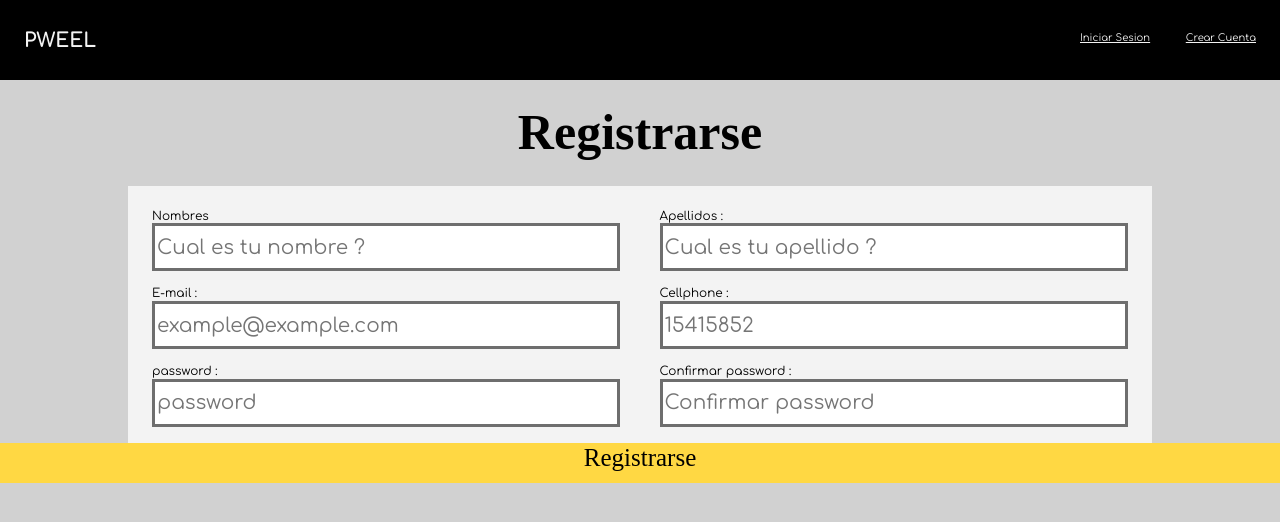
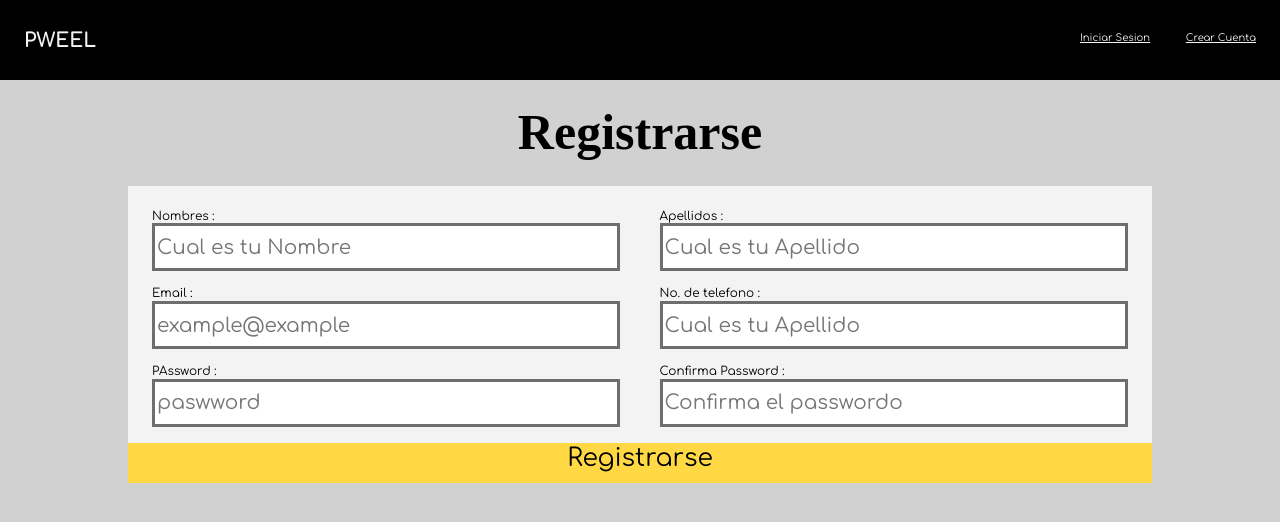
Before and after one commit to Daniel-Serrano-Ing-multimedia/PWEEL-client-React, a Next.js app: page /registro in a window 1280 px wide. Shown: the top 522 px of the page. Built offline with nearby package versions, Linux system fonts and the light colour scheme.

Commit message:
Descomponiendo inputs de registro

```diff
--- /dev/null
+++ b/components/InputField.jsx
@@ -0,0 +1,30 @@
+import React from 'react';
+//styles
+import styles from '../styles/Forms.module.scss';
+
+const InputField = ({ inputField, placeholder, label, type, value ,error, touched, handleChange, handleBlur }) => {
+  return (
+    <div className = { `${styles.form_field} col-12-sm col-6-lg` } >
+      <label
+        htmlFor = { inputField } >{ label }</label>
+      <input
+        data-cy = {`registro-input-${ inputField }`}
+        id= { inputField }
+        type = { type }
+        placeholder = { placeholder }
+        value = { value }
+        onChange = { handleChange }
+        onBlur = { handleBlur }
+      />
+    { touched && error?
+        <div className = ''>
+          <p className =''>Error</p>
+          <p >{ error }</p>
+        </div>
+      : null
+    }
+    </div>
+  );
+}
+
+export default InputField;
--- a/pages/registro.jsx
+++ b/pages/registro.jsx
@@ -3,6 +3,8 @@ import React from 'react';
 import store from '../store';
 import { useDispatch, useSelector } from 'react-redux';
 import { registroExitoso } from '../actions/authActions';
+//components
+import InputField from '../components/InputField';
 //styles
 import styles from '../styles/Forms.module.scss';
 // validaciones
@@ -10,7 +12,7 @@ import { useFormik } from 'formik';
 import * as Yup from 'yup';
 
 const Registro = () => {
-  const productoEditar = useSelector ( state => state.authReducer );
+  const authState = useSelector ( state => state.authReducer );
   //
   const dispatch = useDispatch();
   //Formik
@@ -41,13 +43,14 @@ const Registro = () => {
       console.log( 'state'  ,store.getState() )
       dispatch( registroExitoso() );
       console.log( 'newstate'  ,store.getState() )
+      console.log( 'newstate'  ,authState )
     }
   });
 
 
   return (
     <form
-        className = { `${styles.form}`}
+      className = { styles.form}
       onSubmit = { formik.handleSubmit }
       data-cy = 'registro-form'
       >
@@ -55,131 +58,74 @@ const Registro = () => {
         data-cy = 'registro-title'
         className = { styles.form_title }
       >Registrarse</h2>
-        <div
-          className = { `${styles.form_container}` }
-        >
-          <div className = { `${styles.form_field} col-12-sm col-6-lg` } >
-            <label
-              htmlFor = 'name'>Nombres</label>
-            <input
-              data-cy = 'registro-input-name'
-              id= 'name'
+      <div className = { styles.form_container }>
+        <div  className = { styles.form_container_inputs }>
+          < InputField
+            inputField = 'name'
+            placeholder = 'Cual es tu Nombre'
+            label = 'Nombres :'
             type = 'text'
-              placeholder = 'Cual es tu nombre ?'
             value = { formik.values.name }
-              onChange = { formik.handleChange }
-              onBlur = { formik.handleBlur }
+            error = { formik.errors.name }
+            touched = { formik.touched.name }
+            handleChange = { formik.handleChange }
+            handleBlur = { formik.handleBlur }
           />
-          </div>
-          { formik.touched.name && formik.errors.name?
-              <div className = ''>
-                <p className =''>Error</p>
-                <p >{ formik.errors.name }</p>
-              </div>
-            : null
-          }
-          <div className = { `${styles.form_field} col-12-sm col-6-lg` } >
-            <label
-              htmlFor = 'lastname'>Apellidos :</label>
-            <input
-              data-cy = 'registro-input-lastname'
-              id= 'lastname'
+          < InputField
+            inputField = 'lastname'
+            placeholder = 'Cual es tu Apellido'
+            label = 'Apellidos :'
             type = 'text'
-              placeholder = 'Cual es tu apellido ?'
             value = { formik.values.lastname }
-              onChange = { formik.handleChange }
-              onBlur = { formik.handleBlur }
+            error = { formik.errors.lastname }
+            touched = { formik.touched.lastname }
+            handleChange = { formik.handleChange }
+            handleBlur = { formik.handleBlur }
           />
-          </div>
-            { formik.touched.lastname && formik.errors.lastname?
-                <div className = ''>
-                  <p className =''>Error</p>
-                  <p >{ formik.errors.lastname }</p>
-                </div>
-              : null
-            }
-
-          <div className = {  `${styles.form_field}  col-12-sm col-6-lg `} >
-            <label
-              htmlFor = 'email'>E-mail :</label>
-            <input
-              data-cy = 'registro-input-email'
-              id= 'email'
+          < InputField
+            inputField = 'email'
+            placeholder = 'example@example'
+            label = 'Email :'
             type = 'email'
-              placeholder = 'example@example.com'
             value = { formik.values.email }
-              onChange = { formik.handleChange }
-              onBlur = { formik.handleBlur }
+            error = { formik.errors.email }
+            touched = { formik.touched.email }
+            handleChange = { formik.handleChange }
+            handleBlur = { formik.handleBlur }
           />
-          </div>
-            { formik.touched.email && formik.errors.email?
-                <div className = ''>
-                  <p className =''>Error</p>
-                  <p >{ formik.errors.email }</p>
-                </div>
-              : null
-            }
-
-          <div className = {  `${styles.form_field}  col-12-sm col-6-lg `} >
-            <label
-              htmlFor = 'cellphone'>Cellphone :</label>
-            <input
-              id= 'cellphone'
+          < InputField
+            inputField = 'cellphone'
+            placeholder = 'Cual es tu Apellido'
+            label = 'No. de telefono :'
             type = 'text'
-              placeholder = '15415852'
             value = { formik.values.cellphone }
-              onChange = { formik.handleChange }
-              onBlur = { formik.handleBlur }
+            error = { formik.errors.cellphone }
+            touched = { formik.touched.cellphone }
+            handleChange = { formik.handleChange }
+            handleBlur = { formik.handleBlur }
           />
-          </div>
-            { formik.touched.cellphone && formik.errors.cellphone?
-                <div className = ''>
-                  <p className =''>Error</p>
-                  <p >{ formik.errors.ecllphone }</p>
-                </div>
-              : null
-            }
-          <div className = {  `${styles.form_field}  col-12-sm col-6-lg `} >
-            <label
-              htmlFor = 'password'>password :</label>
-            <input
-              data-cy = 'registro-input-password'
-              id= 'password'
+          < InputField
+            inputField = 'password'
+            placeholder = 'paswword'
+            label = 'PAssword :'
             type = 'password'
-              placeholder = 'password'
             value = { formik.values.password }
-              onChange = { formik.handleChange }
-              onBlur = { formik.handleBlur }
+            error = { formik.errors.password }
+            touched = { formik.touched.password }
+            handleChange = { formik.handleChange }
+            handleBlur = { formik.handleBlur }
           />
-          </div>
-           { formik.touched.password && formik.errors.password?
-                <div className = ''>
-                  <p className =''>Error</p>
-                  <p >{ formik.errors.password }</p>
-                </div>
-              : null
-            }
-
-          <div className = {  `${styles.form_field}  col-12-sm col-6-lg `} >
-            <label
-              htmlFor = 'password'>Confirmar password :</label>
-            <input
-              data-cy = 'registro-input-confirmPassword'
-              id= 'confirmPassword'
+          < InputField
+            inputField = 'confirmPassword'
+            placeholder = 'Confirma el passwordo'
+            label = 'Confirma Password :'
             type = 'password'
-              placeholder = 'Confirmar password'
             value = { formik.values.confirmPassword }
-              onChange = { formik.handleChange }
-              onBlur = { formik.handleBlur }
+            error = { formik.errors.confirmPassword }
+            touched = { formik.touched.confirmPassword }
+            handleChange = { formik.handleChange }
+            handleBlur = { formik.handleBlur }
           />
-          </div>
-            { formik.touched.confirmPassword && formik.errors.confirmPassword?
-                <div className = ''>
-                  <p className =''>Error</p>
-                  <p >{ formik.errors.confirmPassword }</p>
-                </div>
-              : null
-            }
         </div>
           <input
             data-cy = 'registro-input-submit'
@@ -187,6 +133,7 @@ const Registro = () => {
             className = { styles.form_submit }
             value = 'Registrarse'
            />
+      </div>
     </form>
   );
 }
--- a/styles/Forms.module.scss
+++ b/styles/Forms.module.scss
@@ -12,14 +12,17 @@
   }
 
   &_container{
-    display: flex;
-    justify-content: space-between;
-    flex-wrap: wrap;
-    padding: 24px 24px 0 24px;
+    width: 100%;
     background-color: $grey-color-light;
     font-family: $text-primary ;
     max-width: 1200px;
     width: 80%;
+    &_inputs{
+      display: flex;
+      justify-content: space-between;
+      flex-wrap: wrap;
+      padding: 24px 24px 0 24px;
+    }
   }
   &_field{
     padding-bottom: 16px;
```
Lines whose indentation alone changed are shown as unchanged.
